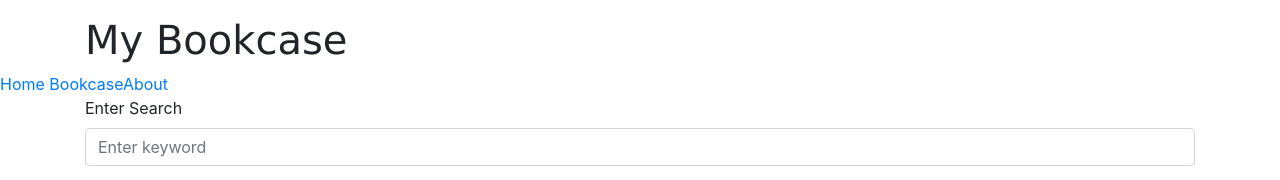
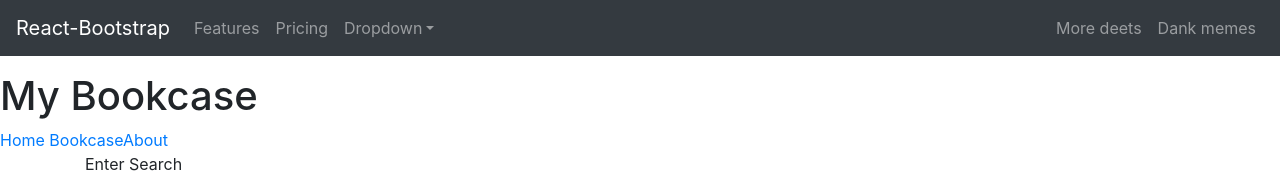
Before and after one commit to SamsterB/Black-codher-react, a React (Create React App) app in the folder mybookcase/: page / in a window 1280 px wide. Shown: the top 180 px of the page. Built offline with nearby package versions, Linux system fonts and the light colour scheme.

Commit message:
removed double header.Add nav bar

```diff
--- a/mybookcase/package.json
+++ b/mybookcase/package.json
@@ -6,9 +6,9 @@
     "@testing-library/jest-dom": "^4.2.4",
     "@testing-library/react": "^9.5.0",
     "@testing-library/user-event": "^7.2.1",
-    "bootstrap": "^4.5.2",
+    "bootstrap": "^4.5.3",
     "react": "^16.13.1",
-    "react-bootstrap": "^1.3.0",
+    "react-bootstrap": "^1.4.0",
     "react-dom": "^16.13.1",
     "react-router-dom": "^5.2.0",
     "react-scripts": "3.4.3",
--- a/mybookcase/src/App.js
+++ b/mybookcase/src/App.js
@@ -7,6 +7,7 @@
 import About from './pages/About.js';
 import 'bootstrap/dist/css/bootstrap.min.css';
 import Pagination from './components/Pagination';
+import {Navbar,Nav,NavDropdown } from 'react-bootstrap';
 
 
 const App = (props) => {
@@ -57,6 +58,31 @@
 
  return (
    <Router>
+     <div className="App">
+     <Navbar collapseOnSelect expand="lg" bg="dark" variant="dark">
+  <Navbar.Brand href="#home">React-Bootstrap</Navbar.Brand>
+  <Navbar.Toggle aria-controls="responsive-navbar-nav" />
+  <Navbar.Collapse id="responsive-navbar-nav">
+    <Nav className="mr-auto">
+      <Nav.Link href="#features">Features</Nav.Link>
+      <Nav.Link href="#pricing">Pricing</Nav.Link>
+      <NavDropdown title="Dropdown" id="collasible-nav-dropdown">
+        <NavDropdown.Item href="#action/3.1">Action</NavDropdown.Item>
+        <NavDropdown.Item href="#action/3.2">Another action</NavDropdown.Item>
+        <NavDropdown.Item href="#action/3.3">Something</NavDropdown.Item>
+        <NavDropdown.Divider />
+        <NavDropdown.Item href="#action/3.4">Separated link</NavDropdown.Item>
+      </NavDropdown>
+    </Nav>
+    <Nav>
+      <Nav.Link href="#deets">More deets</Nav.Link>
+      <Nav.Link eventKey={2} href="#memes">
+        Dank memes
+      </Nav.Link>
+    </Nav>
+  </Navbar.Collapse>
+</Navbar>
+     </div>
      <Pagination
               activePage={currentPage}
               itemsCountPerPage={6}
--- a/mybookcase/src/components/Header.js
+++ b/mybookcase/src/components/Header.js
@@ -1,17 +1,16 @@
 import React from "react";
 import {Link} from 'react-router-dom';
-import './myStyles.css'
+//import './myStyles.css'
 
-function Header (props) {
-    let className = props.primary ? 'primary' : ''
+const Header = () => {
     return (
         <React.Fragment>
-        <div className='container mt-10'>
-            <h1 className={'{`$className`} font-family'}>My Bookcase</h1>
-        </div>
+            <h1>My Bookcase</h1>
+        <div>
             <Link to="/"> Home </Link>
             <Link to="/bookcase">Bookcase</Link>
             <Link to="/About">About</Link>
+        </div>
 
         </React.Fragment>
     )
--- a/mybookcase/src/components/myStyles.css
+++ /dev/null
@@ -1,10 +0,0 @@
-.primary {
-    color: black;
-
-}
-.font-xl {
-    font-size: 72px;
-}
-.font-family {
-    font-family: Verdana, Geneva, Tahoma, sans-serif;
-}
--- a/mybookcase/src/pages/App.css
+++ b/mybookcase/src/pages/App.css
@@ -1,3 +1,3 @@
-* {
+/* {
     font-family:'Gill Sans', 'Gill Sans MT', Calibri, 'Trebuchet MS', sans-serif;
 }
```
Also changed, not shown: 1 other file (tests, documents, lock files or other folders).
